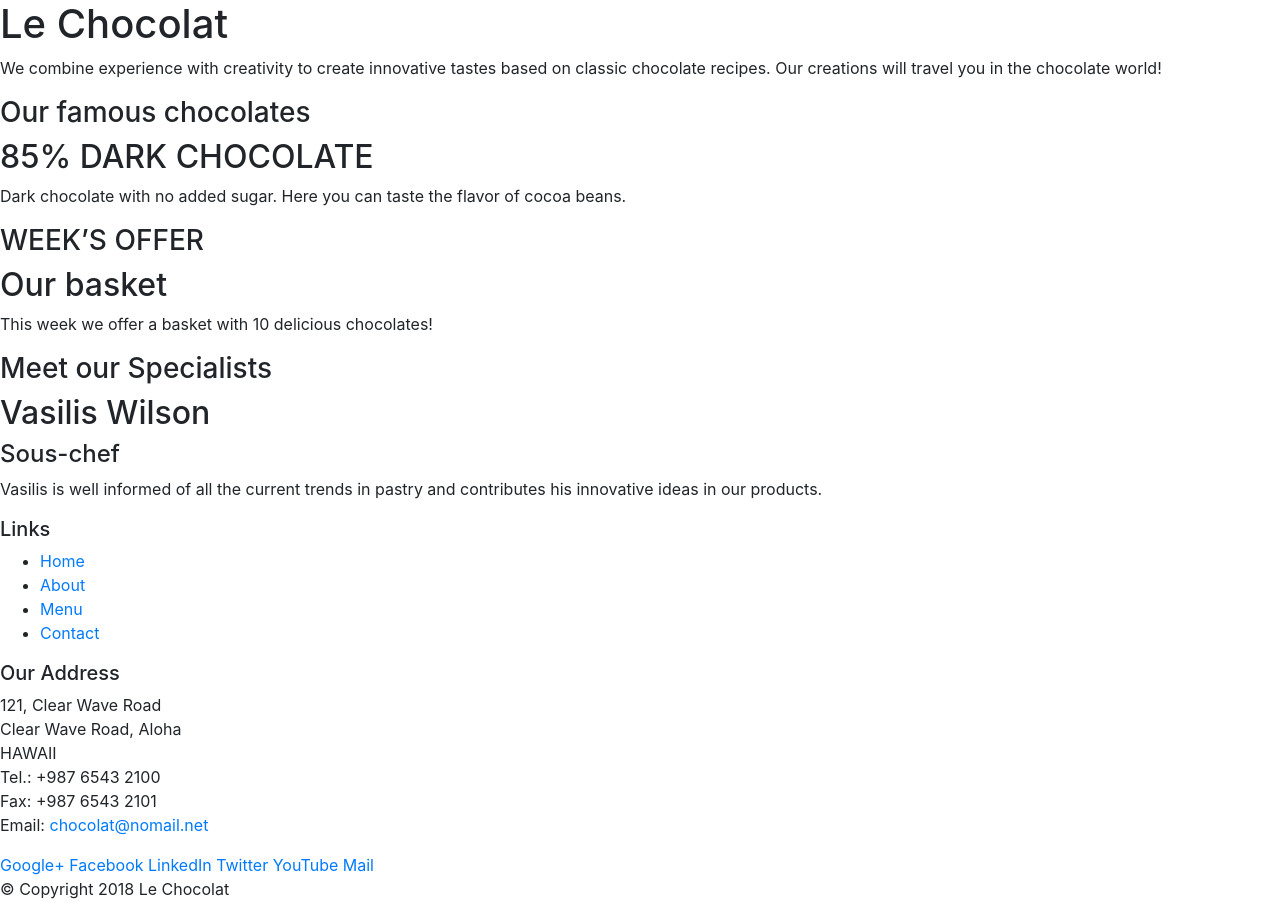
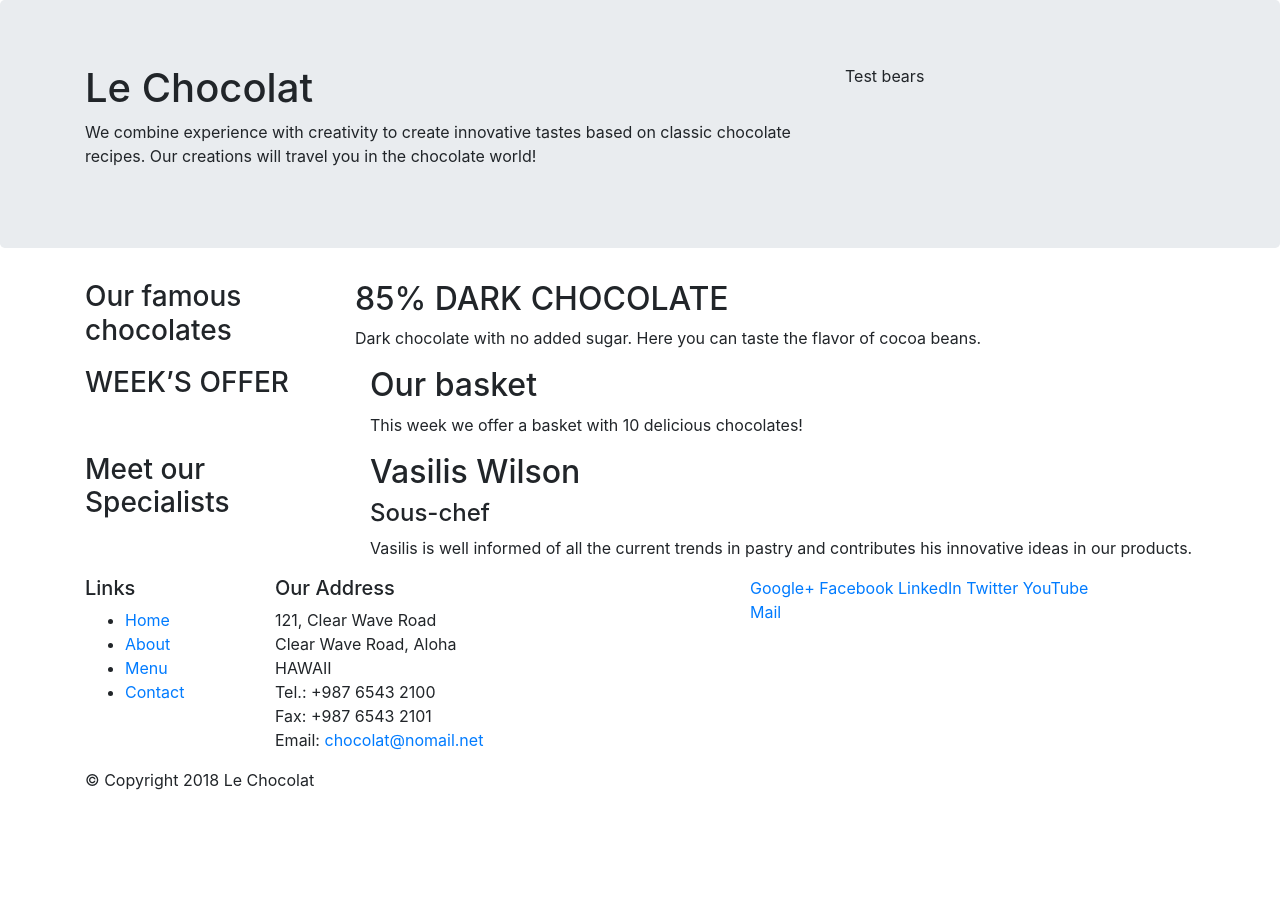
Before and after one commit to CeSeWo-LT/leChocolat, a website: page index.html in a window 1280 px wide. After the commit the page ends 808 px from the top, so only its background shows below. Drawn offline with nearby package versions, Linux system fonts and the light colour scheme.

Commit message:
Bootstrap Grid Part 1

```diff
--- a/index.html
+++ b/index.html
@@ -11,22 +11,24 @@
 
 <body>
 
-    <header>
-        <div>
-            <div>
-                <div>
+    <header class="jumbotron">
+        <div class="container">
+            <div class="row">
+                <div class="col-12 col-sm-8">
                     <h1>Le Chocolat</h1>
-                    <p>We combine experience with creativity to create innovative tastes based on classic chocolate recipes. Our creations will travel you in the chocolate world!</p>
+                    <p>We combine experience with creativity to create innovative tastes based on classic chocolate
+                        recipes. Our creations will travel you in the chocolate world!</p>
                 </div>
-                <div>
+                <div class="col col-sm">
+                    <p>Test bears</p>
                 </div>
             </div>
         </div>
     </header>
 
-    <div>
-        <div>
-            <div>
+    <div class="container">
+        <div class="row">
+            <div class="col-sm-4 col-md-3">
                 <h3>Our famous chocolates</h3>
             </div>
             <div>
@@ -36,32 +38,33 @@
         </div>
 
 
-        <div>
-            <div>
+        <div class="row">
+            <div class="col-sm-4 col-md-3">
                 <h3>WEEK’S OFFER</h3>
             </div>
-            <div>
+            <div class="col-sm col-md">
                 <h2>Our basket</h2>
                 <p>This week we offer a basket with 10 delicious chocolates! </p>
             </div>
         </div>
 
-        <div>
-            <div>
-                <h3>Meet our  Specialists</h3>
+        <div class="row">
+            <div class="col-sm-4 col-md-3">
+                <h3>Meet our Specialists</h3>
             </div>
-            <div>
+            <div class="col-sm col-md">
                 <h2>Vasilis Wilson </h2>
                 <h4>Sous-chef</h4>
-                <p>Vasilis is well informed of all the current trends in pastry and contributes his innovative ideas in our products.</p>
+                <p>Vasilis is well informed of all the current trends in pastry and contributes his innovative ideas in
+                    our products.</p>
             </div>
         </div>
     </div>
 
     <footer>
-        <div>
-            <div>
-                <div>
+        <div class="container">
+            <div class="row">
+                <div class="col-5 col-sm-2">
                     <h5>Links</h5>
                     <ul>
                         <li><a href="#">Home</a></li>
@@ -70,7 +73,7 @@
                         <li><a href="#">Contact</a></li>
                     </ul>
                 </div>
-                <div>
+                <div class="col-6 col-sm-5">
                     <h5>Our Address</h5>
                     <address>
                         121, Clear Wave Road<br>
@@ -81,7 +84,7 @@
                         Email: <a href="mailto:chocolat@nomail.net">chocolat@nomail.net</a>
                     </address>
                 </div>
-                <div>
+                <div class="col col-sm-4">
                     <div>
                         <a href="http://google.com/+">Google+</a>
                         <a href="http://www.facebook.com/profile.php?id=">Facebook</a>
```
Lines whose indentation alone changed are shown as unchanged.
